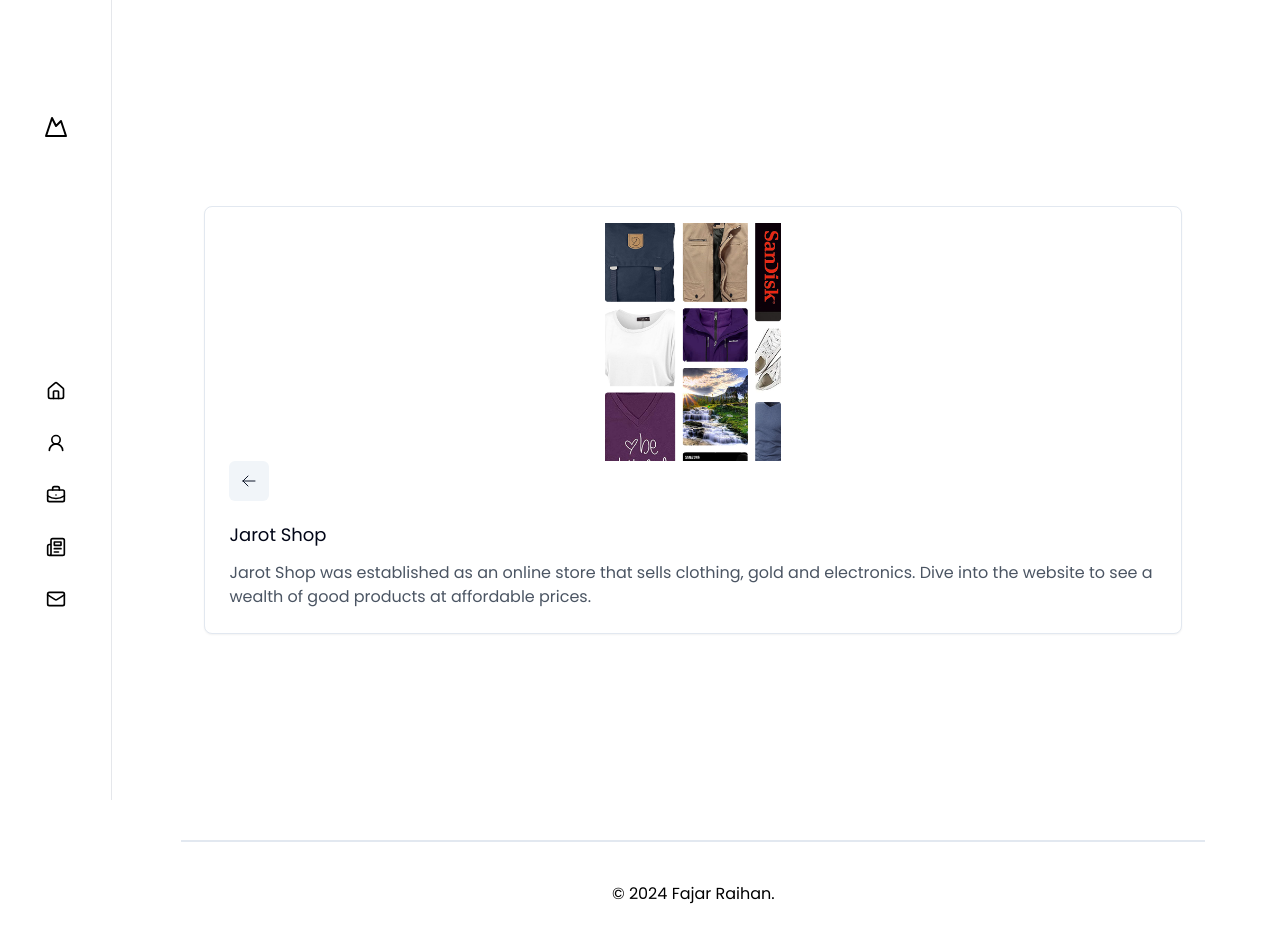
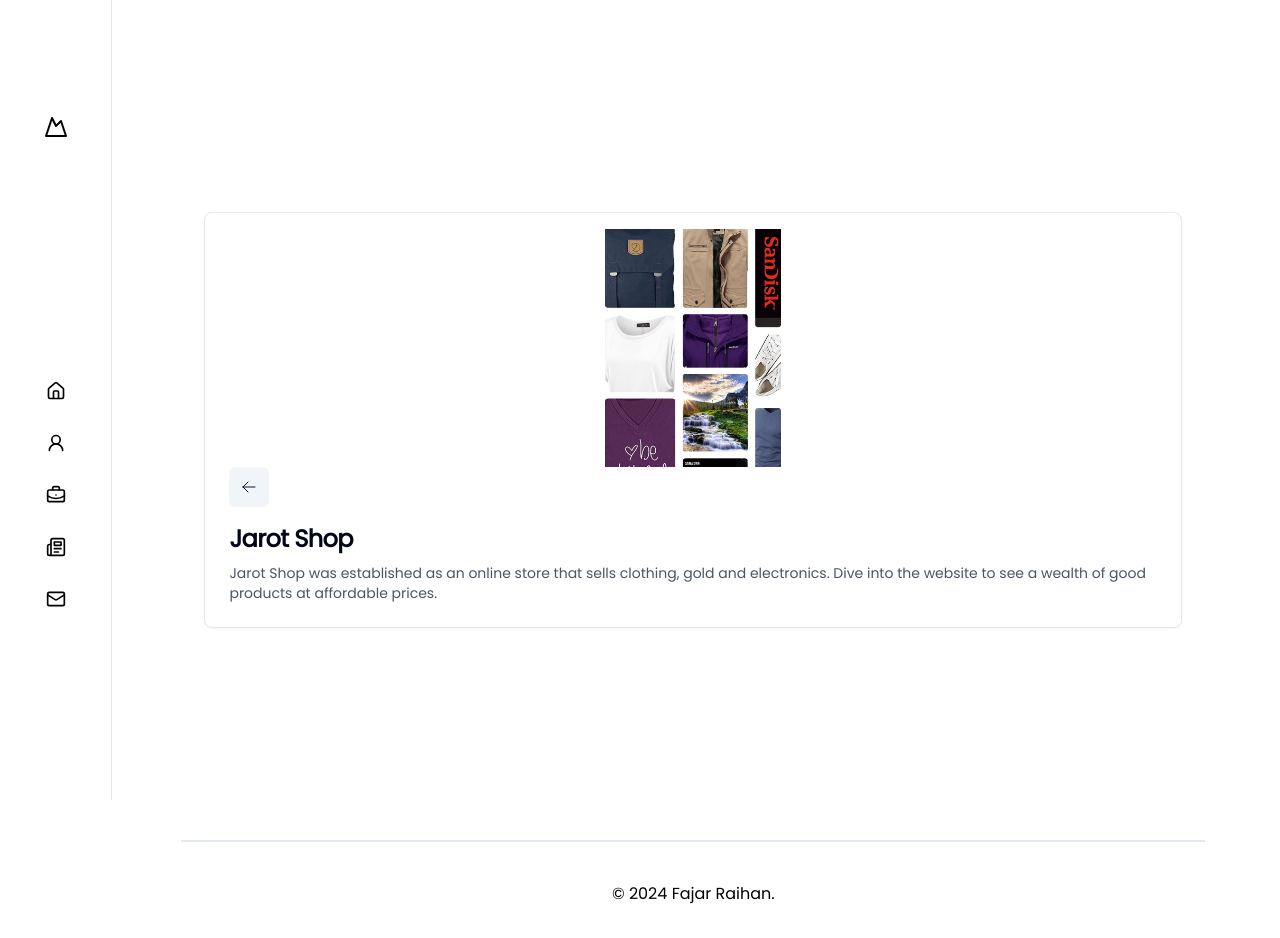
Before and after one commit to fajarrhnn/site, a Next.js app: page /projects/jarot-shop in a window 1280 px wide. Built offline with nearby package versions, Linux system fonts and the light colour scheme.

Commit message:
added layout, generateMetadata, and backlink functions

```diff
--- /dev/null
+++ b/app/projects/[slug]/layout.tsx
@@ -0,0 +1,39 @@
+import { Metadata } from "next";
+import { projectsData } from "@/data/projects";
+
+interface Props {
+  params: {
+    slug: string;
+  };
+}
+
+export async function generateMetadata({
+  params,
+}: Props): Promise<Metadata | undefined> {
+  let project = projectsData.find((project) => project.slug === params.slug);
+  if (!project) return;
+
+  let { title, summary: description } = project;
+
+  return {
+    title,
+    description,
+    openGraph: {
+      title,
+      description,
+      type: "article",
+    },
+    twitter: {
+      card: "summary_large_image",
+      title,
+      description,
+    },
+  };
+}
+export default function ProductsLayout({
+  children,
+}: {
+  children: React.ReactNode;
+}) {
+  return <>{children}</>;
+}
--- a/app/projects/[slug]/page.tsx
+++ b/app/projects/[slug]/page.tsx
@@ -1,9 +1,6 @@
-import { Metadata } from "next";
+"use client";
+
 import { notFound } from "next/navigation";
-// import { MDXRenderer } from "@/components/mdx-renderer";
-
-// import { ENV } from "@/lib/constants";
-// import { getContents } from "@/lib/contents";
 import { projectsData } from "@/data/projects";
 import Image from "next/image";
 import { Button } from "@/components/ui/button";
@@ -11,11 +8,9 @@ import {
   Card,
   CardContent,
   CardDescription,
-  CardFooter,
-  CardHeader,
   CardTitle,
 } from "@/components/ui/card";
-// import { useRouter } from "next/navigation";
+import { useRouter } from "next/navigation";
 
 interface Props {
   params: {
@@ -23,50 +18,11 @@ interface Props {
   };
 }
 
-export async function generateMetadata({
-  params,
-}: Props): Promise<Metadata | undefined> {
-  let project = projectsData.find((post) => post.slug === params.slug);
-  if (!project) return;
-
-  let { title, summary: description } = project;
-  //   let ogImage = image
-  //     ? `${ENV.NEXT_PUBLIC_WEBSITE_URL}${image}`
-  //     : `${ENV.NEXT_PUBLIC_WEBSITE_URL}/api/og?title=${title}`;
-
-  return {
-    title,
-    description,
-    openGraph: {
-      title,
-      description,
-      type: "article",
-      //   url: `${ENV.NEXT_PUBLIC_WEBSITE_URL}/blog/${project.slug}`,
-      //   images: [
-      //     {
-      //       url: ogImage,
-      //     },
-      //   ],
-    },
-    twitter: {
-      card: "summary_large_image",
-      title,
-      description,
-      //   images: [ogImage],
-    },
-  };
-}
-
-// export async function generateStaticParams() {
-//   const projects = getContents("projects");
-//   return projects.map((project) => ({ slug: project.slug }));
-// }
-
 export default function ProjectPage({ params }: Props) {
   const project = projectsData.find((project) => project.slug === params.slug);
   if (!project) notFound();
 
-  //   const { back } = useRouter();
+  const { back } = useRouter();
 
   return (
     <>
@@ -83,7 +39,7 @@ export default function ProjectPage({ params }: Props) {
           </div>
           <CardContent className="relative flex flex-col">
             <div className="flex justify-between items-center">
-              <Button size="icon" variant="secondary">
+              <Button size="icon" variant="secondary" onClick={back}>
                 <svg
                   xmlns="http://www.w3.org/2000/svg"
                   fill="none"
@@ -99,36 +55,14 @@ export default function ProjectPage({ params }: Props) {
                   />
                 </svg>
               </Button>
-              {/* <p className="text-purple-600">{category}</p> */}
             </div>
             <div className="space-y-3 mt-5">
-              <h1 className="text-lg">{project.title}</h1>
-              {/* <p className="text-xl font-bold">{formatter.format(price)}</p> */}
-              <p className="text-gray-600">{project.summary}</p>
+              <CardTitle>{project.title}</CardTitle>
+              <CardDescription className="text-gray-600">
+                {project.summary}
+              </CardDescription>
             </div>
           </CardContent>
-          {/* <CardFooter className="flex justify-between items-center space-x-3">
-          <div className="flex flex-row space-x-2 items-center">
-            <Button size="icon" variant="secondary" onClick={decrease}>
-              <MinusIcon className="w-4 h-4" />
-            </Button>
-            <p className="text-lg">{count}</p>
-            <Button size="icon" variant="secondary" onClick={increase}>
-              <PlusIcon className="w-4 h-4" />
-            </Button>
-          </div>
-          <Button
-            onClick={() => {
-              addCart(id, count),
-                toast({
-                  title: "Successfully added to cart",
-                });
-            }}
-            variant="secondary"
-          >
-            Add To Cart
-          </Button>
-        </CardFooter> */}
         </Card>
       </section>
     </>
```
